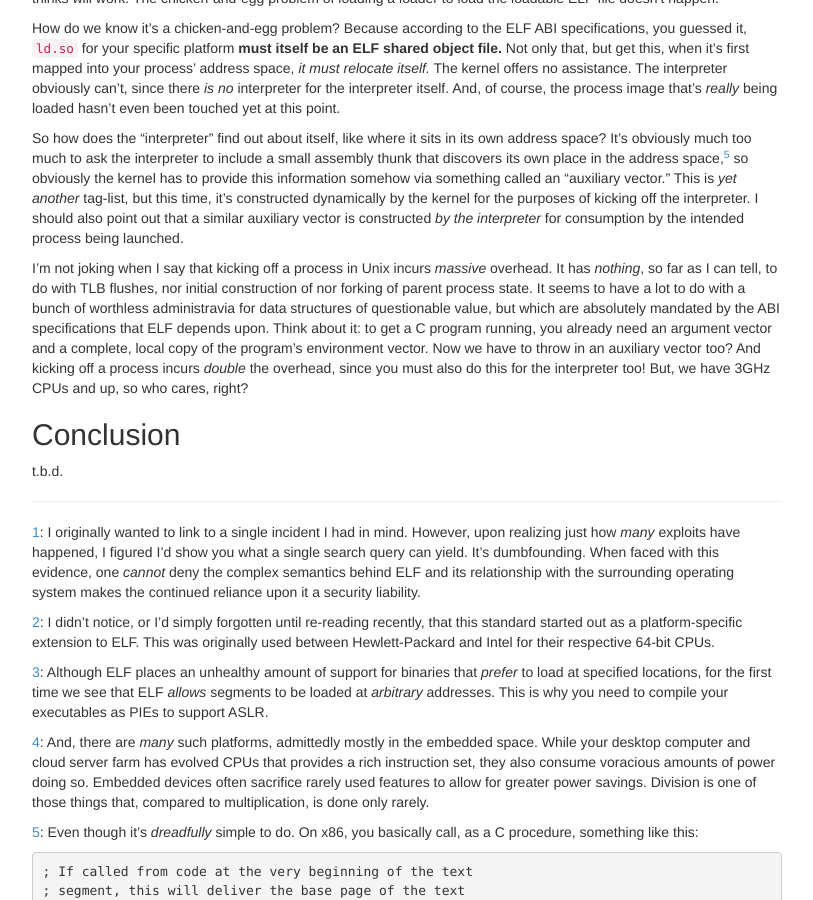
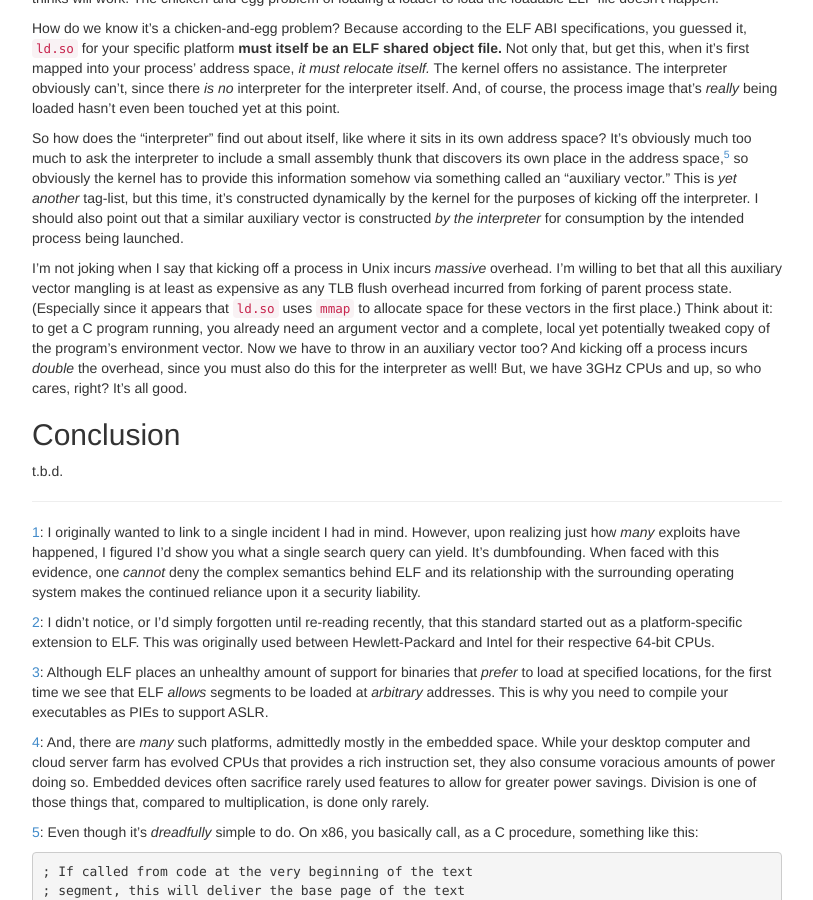
Before and after one commit to KestrelComputer/kestrel, a Jekyll site: the page built from _posts/2018-01-29-on-elf.md, in a window 1280 px wide and 900 px high, scrolled down 5333 px. Shown: the whole window, without its empty margins (38-851 px from the left). Built offline with Jekyll 4.4.1, drawn with Linux system fonts in a browser that asks for light colours.

Commit message:
aux vectors and stuff

```diff
--- a/_posts/2018-01-29-on-elf.md
+++ b/_posts/2018-01-29-on-elf.md
@@ -438,20 +438,16 @@ This is *yet another* tag-list, but this time, it's constructed dynamically by t
 I should also point out that a similar auxiliary vector is constructed *by the interpreter* for consumption by the intended process being launched.
 
 I'm not joking when I say that kicking off a process in Unix incurs *massive* overhead.
-It has *nothing*,
-so far as I can tell,
-to do with TLB flushes,
-nor initial construction of nor forking of parent process state.
-It seems to have a lot to do with a bunch of worthless administravia
-for data structures of questionable value,
-but which are absolutely mandated by the ABI specifications that ELF depends upon.
+I'm willing to bet that all this auxiliary vector mangling is at least as expensive as any TLB flush overhead incurred
+from forking of parent process state.
+(Especially since it appears that `ld.so` uses `mmap` to allocate space for these vectors in the first place.)
 Think about it:
 to get a C program running,
 you already need an argument vector and a complete,
-local copy of the program's environment vector.
+local yet potentially tweaked copy of the program's environment vector.
 Now we have to throw in an auxiliary vector too?
-And kicking off a process incurs *double* the overhead, since you must also do this for the interpreter too!
-But, we have 3GHz CPUs and up, so who cares, right?
+And kicking off a process incurs *double* the overhead, since you must also do this for the interpreter as well!
+But, we have 3GHz CPUs and up, so who cares, right?  It's all good.
 
 ## Conclusion
 
```
